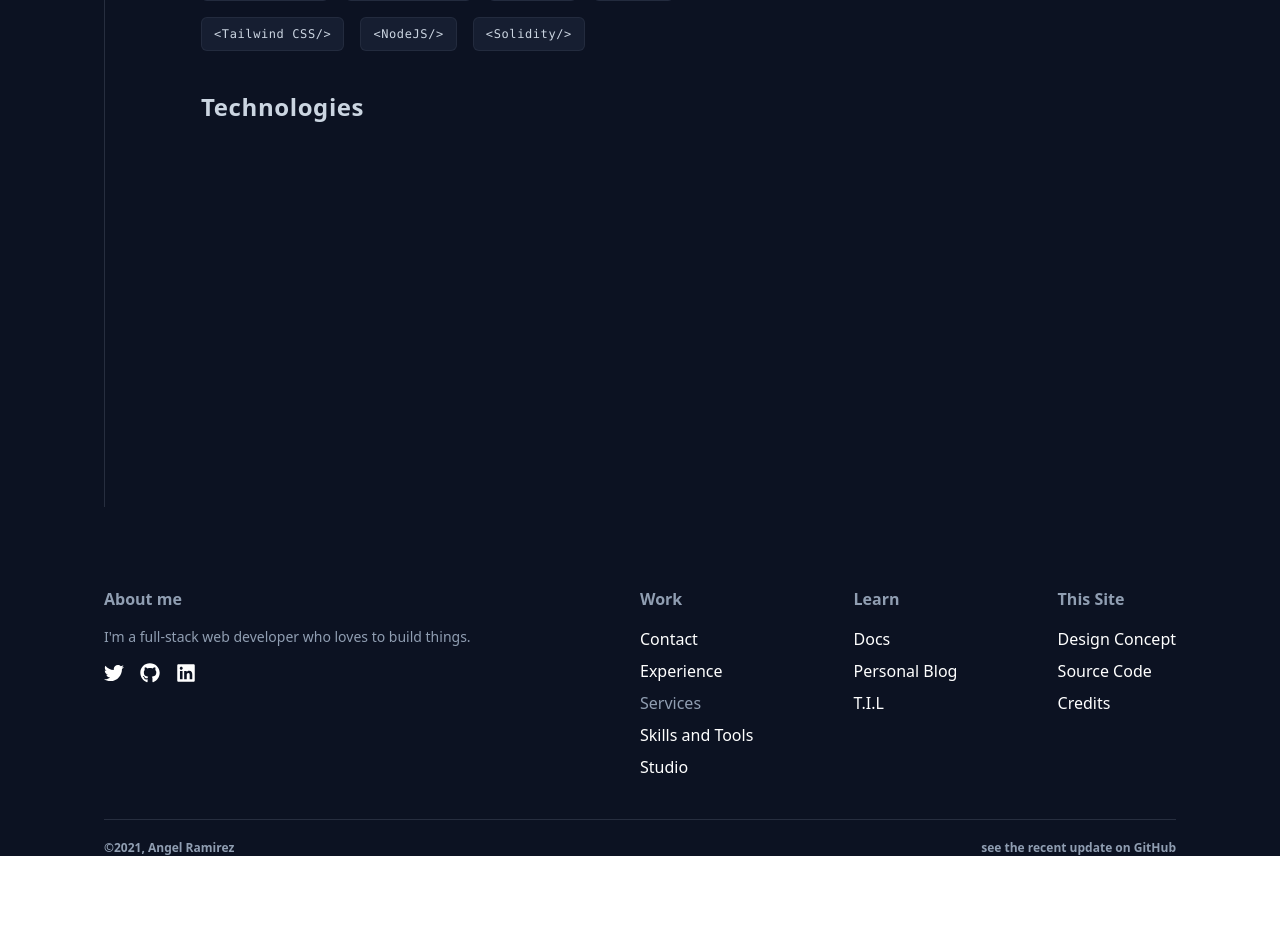
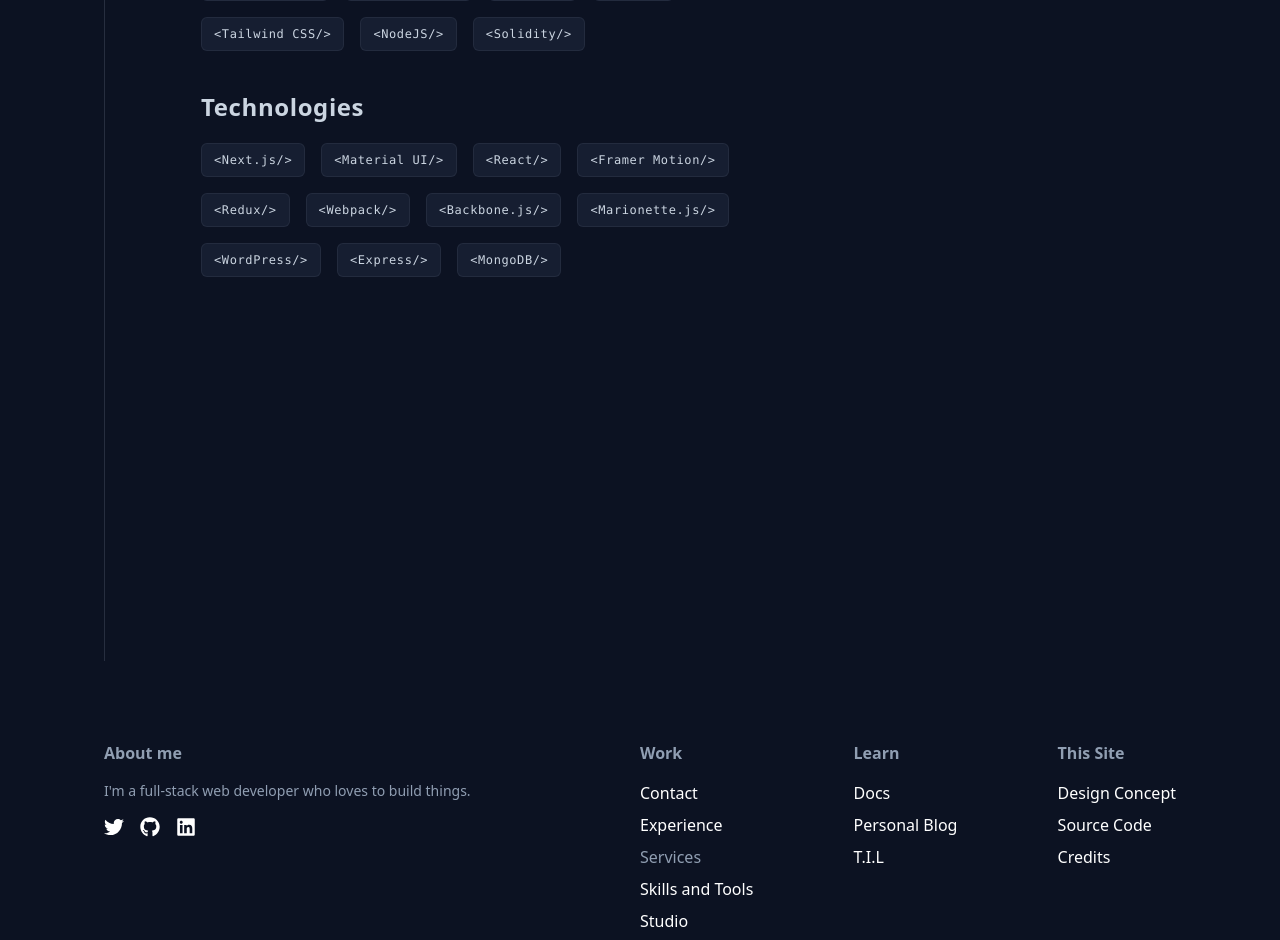
Before and after one commit to ImJars/Development-full-coding, a React (Vite) app: page /skills in a window 1280 px wide. Shown: the part 2400-3340 px from the top of the page. Before the commit the page ends 3256 px from the top, so only its background shows below. Built offline with nearby package versions, Linux system fonts and the light colour scheme.

Commit message:
Add technologies-component

```diff
--- a/src/components/skills/languajes.jsx
+++ b/src/components/skills/languajes.jsx
@@ -12,7 +12,6 @@ function Languajes({ title }) {
             >
                 &#60;{ title }&#47;&#62;
             </h1>
-
         </div>
     </>
   )
--- a/src/components/skills/technologies.jsx
+++ b/src/components/skills/technologies.jsx
@@ -1,9 +1,18 @@
 import React from 'react'
 
-function Technologies() {
+function Technologies({ title }) {
   return (
     <>
-
+        <div
+            className='bg-table-color border border-text-general border-opacity-10 rounded-md
+                        cursor-default flex flex-col'
+        >
+            <h1
+                className='text-xs font-mono tracking-wider text-text-white-gray py-2 px-3'
+            >
+                &#60;{ title }&#47;&#62;
+            </h1>
+        </div>
     </>
   )
 }
--- a/src/skills.jsx
+++ b/src/skills.jsx
@@ -2,6 +2,7 @@ import React from 'react'
 import Languajes from './components/skills/languajes'
 import MainSkill from './components/skills/mainSkill'
 import Skill from './components/skills/skill'
+import Technologies from './components/skills/technologies'
 import Wraped from './components/wraped'
 import Footer from './footer'
 
@@ -178,8 +179,42 @@ function Skills() {
                                     >
                                         Technologies
                                     </h1>
-                                    <div>
-
+                                    <div
+                                        className='flex flex-wrap gap-4 mt-5'
+                                    >
+                                        <Technologies
+                                            title={ 'Next.js' }
+                                        />
+                                        <Technologies
+                                            title={ 'Material UI' }
+                                        />
+                                        <Technologies
+                                            title={ 'React' }
+                                        />
+                                        <Technologies
+                                            title={ 'Framer Motion' }
+                                        />
+                                        <Technologies
+                                            title={ 'Redux' }
+                                        />
+                                        <Technologies
+                                            title={ 'Webpack' }
+                                        />
+                                        <Technologies
+                                            title={ 'Backbone.js' }
+                                        />
+                                        <Technologies
+                                            title={ 'Marionette.js' }
+                                        />
+                                        <Technologies
+                                            title={ 'WordPress' }
+                                        />
+                                        <Technologies
+                                            title={ 'Express' }
+                                        />
+                                        <Technologies
+                                            title={ 'MongoDB' }
+                                        />
                                     </div>
                                 </div>
                             </div>
```
